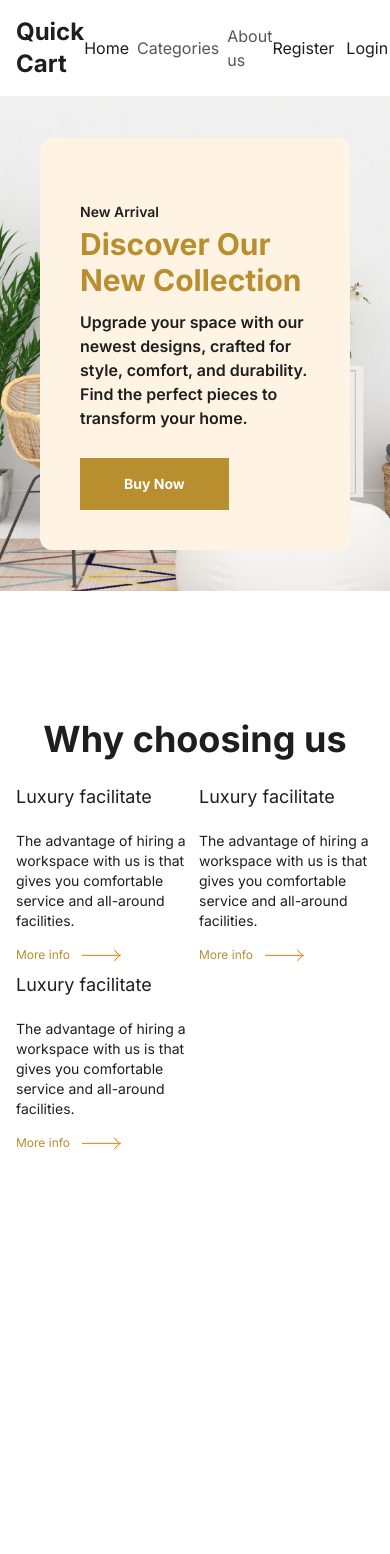
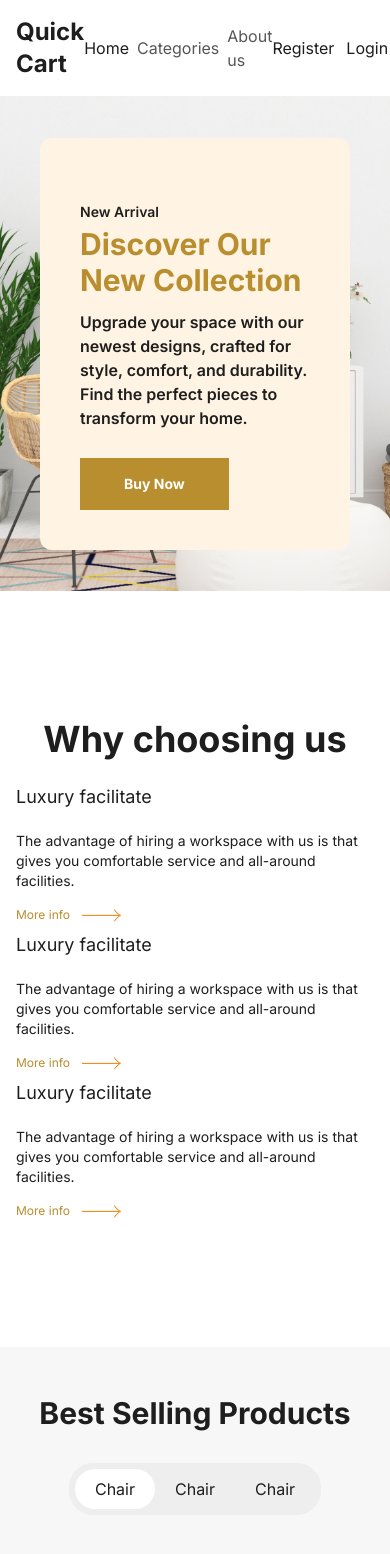
Before and after one commit to Mohammedatef1/modora, a React (Vite) app: page / in a window 390 px wide. Shown: the top 1554 px of the page. Before the commit the page ends 1311 px from the top, so only its background shows below. Built offline with nearby package versions, Linux system fonts and the light colour scheme; no server answers.

Commit message:
add: tabs

```diff
--- /dev/null
+++ b/src/components/common/BestProducts.tsx
@@ -0,0 +1,16 @@
+import Tabs from "./Tabs"
+
+const BestProducts = () => {
+  return (
+    <div className="bg-light-gray">
+      <div className="max-w-7xl mx-auto px-4 sm:px-6 py-12">
+        <h2 className="mb-8 text-3xl md:text-4xl font-bold text-center">Best Selling Products</h2>
+        <div className="flex items-center flex-col">
+          <Tabs/>
+        </div>
+      </div>
+    </div>
+  )
+}
+
+export default BestProducts
--- /dev/null
+++ b/src/components/common/BestSellingItem.tsx
@@ -0,0 +1,14 @@
+interface BestSellingItemProps {
+  active?: boolean;
+  name: string;
+}
+
+const BestSellingItem = ({active = false, name} : BestSellingItemProps) => {
+  return (
+    <div className={`py-2 px-5 rounded-3xl cursor-pointer text-base md:text-lg ${active ? 'bg-white ' : 'bg-transparent'}`}>
+      {name}
+    </div>
+  )
+}
+
+export default BestSellingItem
--- a/src/components/common/Features.tsx
+++ b/src/components/common/Features.tsx
@@ -6,7 +6,7 @@ const Features = () => {
       <div className="w-full md:w-1/4 flex items-center justify-center md:justify-start">
         <h2 className="text-4xl font-bold">Why choosing us</h2>
       </div>
-      <div className="w-full md:w-3/4 grid grid-cols-2 lg:grid-cols-3 gap-2 md:gap-4 lg:gap-6">
+      <div className="w-full md:w-3/4 grid grid-cols-1 sm:grid-cols-2 lg:grid-cols-3 gap-2 md:gap-4 lg:gap-6">
         <FeatureItem title="Luxury facilitate" desc="The advantage of hiring a workspace with us is that gives you comfortable service and all-around facilities." buttonLink="/" />
         <FeatureItem title="Luxury facilitate" desc="The advantage of hiring a workspace with us is that gives you comfortable service and all-around facilities." buttonLink="/" />
         <FeatureItem title="Luxury facilitate" desc="The advantage of hiring a workspace with us is that gives you comfortable service and all-around facilities." buttonLink="/" />
--- /dev/null
+++ b/src/components/common/Tabs.tsx
@@ -0,0 +1,15 @@
+import BestSellingItem from './BestSellingItem'
+
+const Tabs = () => {
+  return (
+    <div className="p-1.5 bg-dark-gray rounded-3xl w-fit">
+      <div className="flex items-center overflow-hidden">
+        <BestSellingItem active name="Chair"/>
+        <BestSellingItem name="Chair"/>
+        <BestSellingItem name="Chair"/>
+      </div>
+    </div>
+  )
+}
+
+export default Tabs
--- a/src/pages/Home.tsx
+++ b/src/pages/Home.tsx
@@ -1,3 +1,4 @@
+import BestProducts from "@components/common/BestProducts";
 import Features from "@components/common/Features";
 import Hero from "@components/common/Hero";
 
@@ -6,6 +7,7 @@ const Home = () => {
   <div>
     <Hero/>
     <Features/>
+    <BestProducts/>
   </div> );
 }
 
--- a/src/store/store.ts
+++ b/src/store/store.ts
@@ -5,6 +5,7 @@ import productsSlice from '@store/products/productsSlice';
 import authSlice from "@store/auth/authSlice";
 import WishlistSlice from '@store/wishlist/wishlistSlice';
 import ordersSlice from '@store/orders/ordersSlice'
+import tabsSlice from '@store/tabs/tabsSlice'
 import { FLUSH, PAUSE, PERSIST, persistReducer, persistStore, PURGE, REGISTER, REHYDRATE } from "redux-persist";
 import storage from 'redux-persist/lib/storage';
 
@@ -26,7 +27,8 @@ const rootReducer = combineReducers({
   products: productsSlice,
   wishlist: WishlistSlice,
   cart: persistReducer(cartPersistConfig, cartSlice),
-  orders: ordersSlice
+  orders: ordersSlice,
+  tabs: tabsSlice
 })
 
 export const store = configureStore({
--- /dev/null
+++ b/src/store/tabs/tabsSlice.tsx
@@ -0,0 +1,22 @@
+import { createSlice } from "@reduxjs/toolkit";
+
+type TInitialState =  {
+  activeTab : string
+}
+
+const initialState: TInitialState = {
+  activeTab : "Chair"
+}
+
+const tabsSlice = createSlice({
+  name: "wishlist",
+  initialState,
+  reducers: {
+    setActiveTab: (state , action) => {
+      state.activeTab = action.payload
+    }
+  }
+})
+
+export const {setActiveTab} =  tabsSlice.actions
+export default tabsSlice.reducer
--- a/tailwind.config.js
+++ b/tailwind.config.js
@@ -11,7 +11,8 @@ module.exports = {
         secondary: "#1E1E1E",
         "light-gold": "#FFF3E3",
         slate: "#0D1B39",
-        "light-gray": "#F7F7F7"
+        "light-gray": "#F7F7F7",
+        "dark-gray": "#EEEEEE"
       }
     },
   },
```
